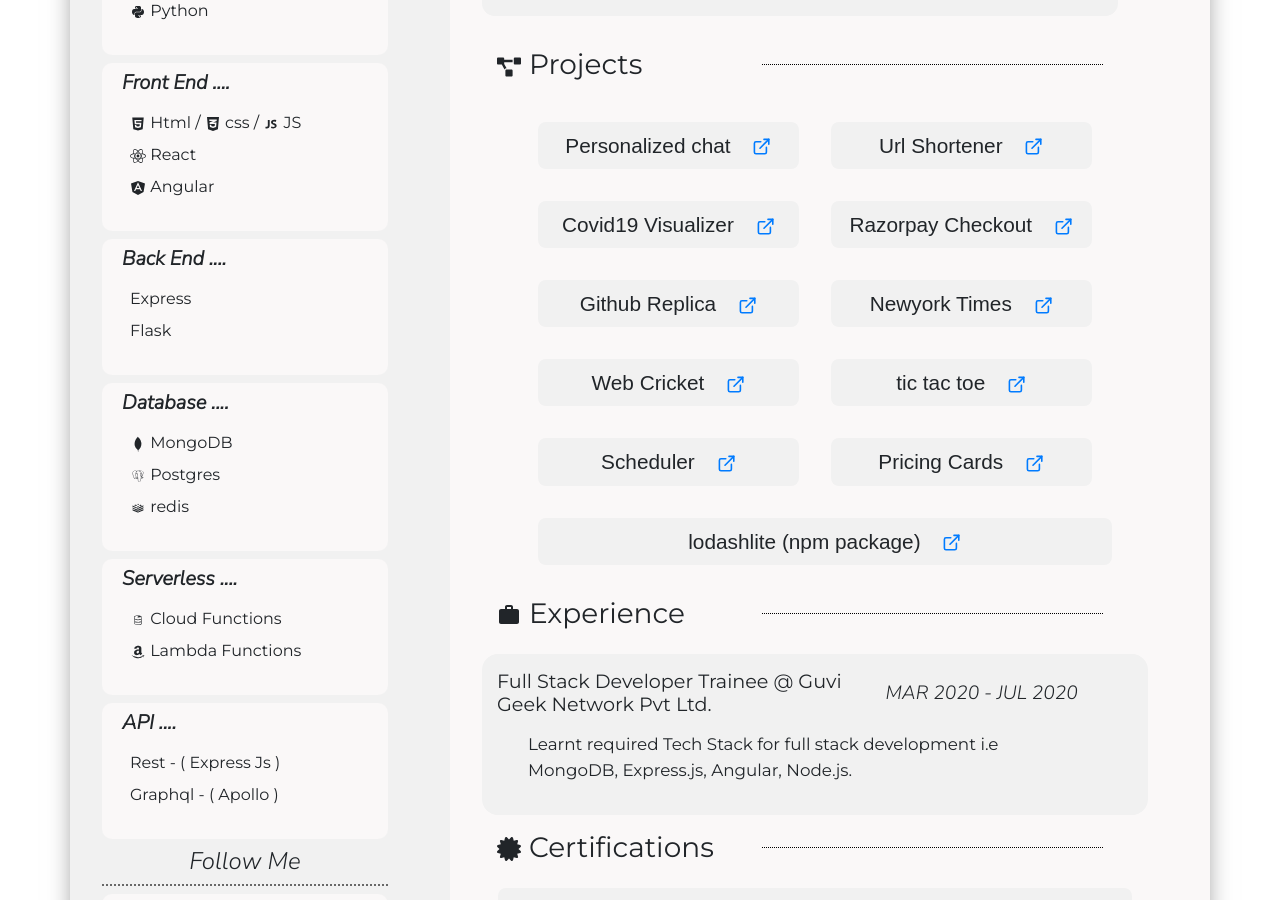
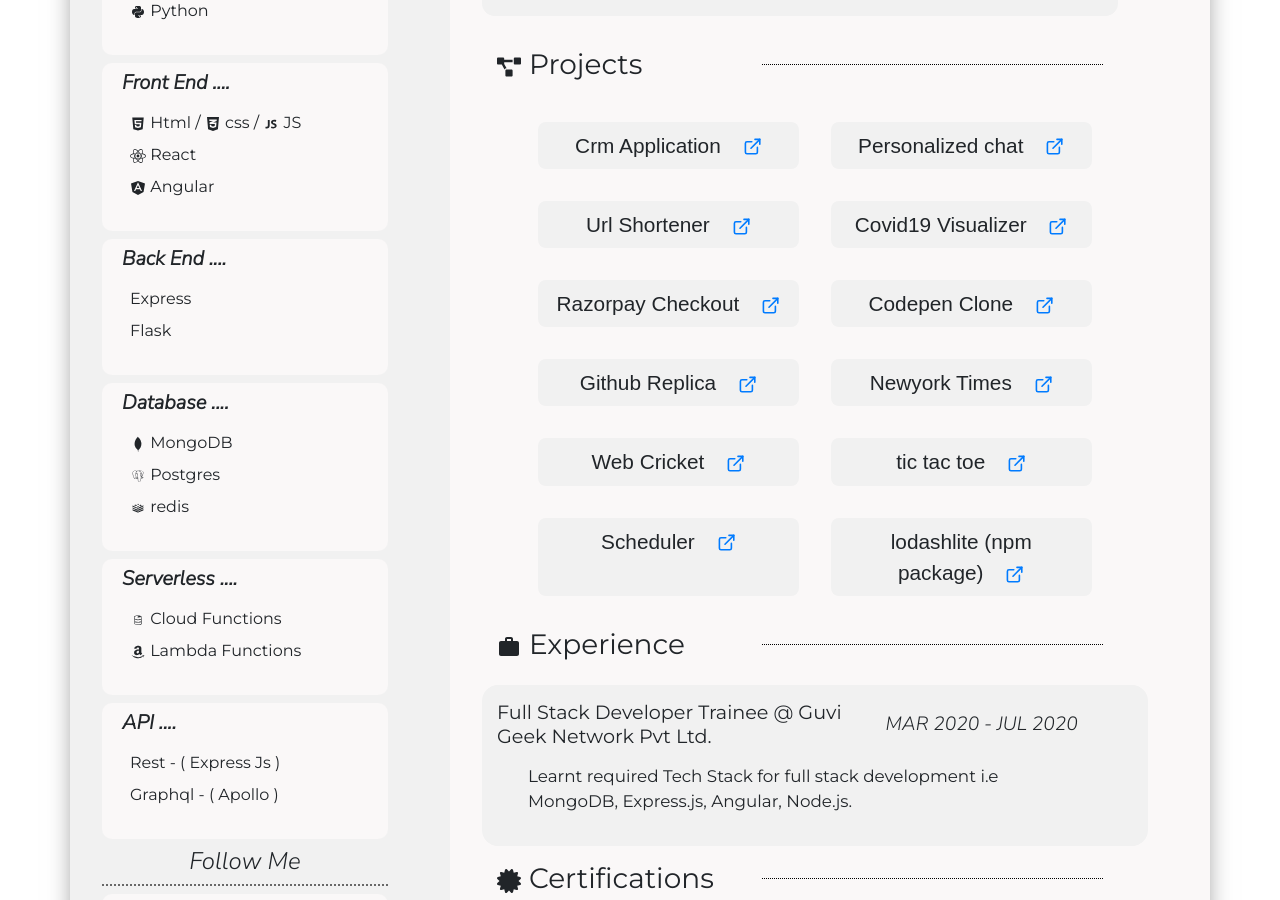
Before and after one commit to Hamsa-Vardhan/myResume, a React (Create React App) app: page / in a window 1280 px wide. Shown: the part 920-1820 px from the top of the page. Built offline with nearby package versions, Linux system fonts and the light colour scheme; a web font is replaced by a local one.

Commit message:
added codepen

```diff
--- a/src/components/projects.js
+++ b/src/components/projects.js
@@ -5,8 +5,14 @@ function Project() {
 		<div className="container parent-project">
 			<ul className="row">
 				<li className=" col-sm-12 col-lg-5  ">
+					Crm Application{' '}
+					<a href="https://hava-crm.netlify.app/" target="_blank" rel="noopener noreferrer">
+						<FiExternalLink style={{ marginLeft: '1rem' }} size={'1.2rem'} />
+					</a>{' '}
+				</li>
+				<li className=" col-sm-12 col-lg-5  ">
 					Personalized chat{' '}
-					<a href="https://hava-chat.netlify.app" target="_blank" rel="noopener noreferrer">
+					<a href="https://hava-simple-chat.netlify.app" target="_blank" rel="noopener noreferrer">
 						<FiExternalLink style={{ marginLeft: '1rem' }} size={'1.2rem'} />
 					</a>{' '}
 				</li>
@@ -37,6 +43,12 @@ function Project() {
 						target="_blank"
 						rel="noopener noreferrer"
 					>
+						<FiExternalLink style={{ marginLeft: '1rem' }} size={'1.2rem'} />
+					</a>{' '}
+				</li>
+				<li className=" col-sm-12 col-lg-5  ">
+					Codepen Clone{' '}
+					<a href="https://code-pen-clone-lovat.vercel.app/" target="_blank" rel="noopener noreferrer">
 						<FiExternalLink style={{ marginLeft: '1rem' }} size={'1.2rem'} />
 					</a>{' '}
 				</li>
@@ -78,13 +90,7 @@ function Project() {
 						<FiExternalLink style={{ marginLeft: '1rem' }} size={'1.2rem'} />
 					</a>{' '}
 				</li>
-				<li className=" col-sm-12 col-lg-5  ">
-					Pricing Cards{' '}
-					<a href="https://hava-pricing-cards.netlify.app/" target="_blank" rel="noopener noreferrer">
-						<FiExternalLink style={{ marginLeft: '1rem' }} size={'1.2rem'} />
-					</a>{' '}
-				</li>
-				<li className="col-11">
+				<li className="col-sm-12 col-lg-5">
 					lodashlite (npm package){' '}
 					<a href="https://www.npmjs.com/package/lodashlite" target="_blank" rel="noopener noreferrer">
 						<FiExternalLink style={{ marginLeft: '1rem' }} size={'1.2rem'} />
```
Also changed, not shown: 1 other file (tests, documents, lock files or other folders).
